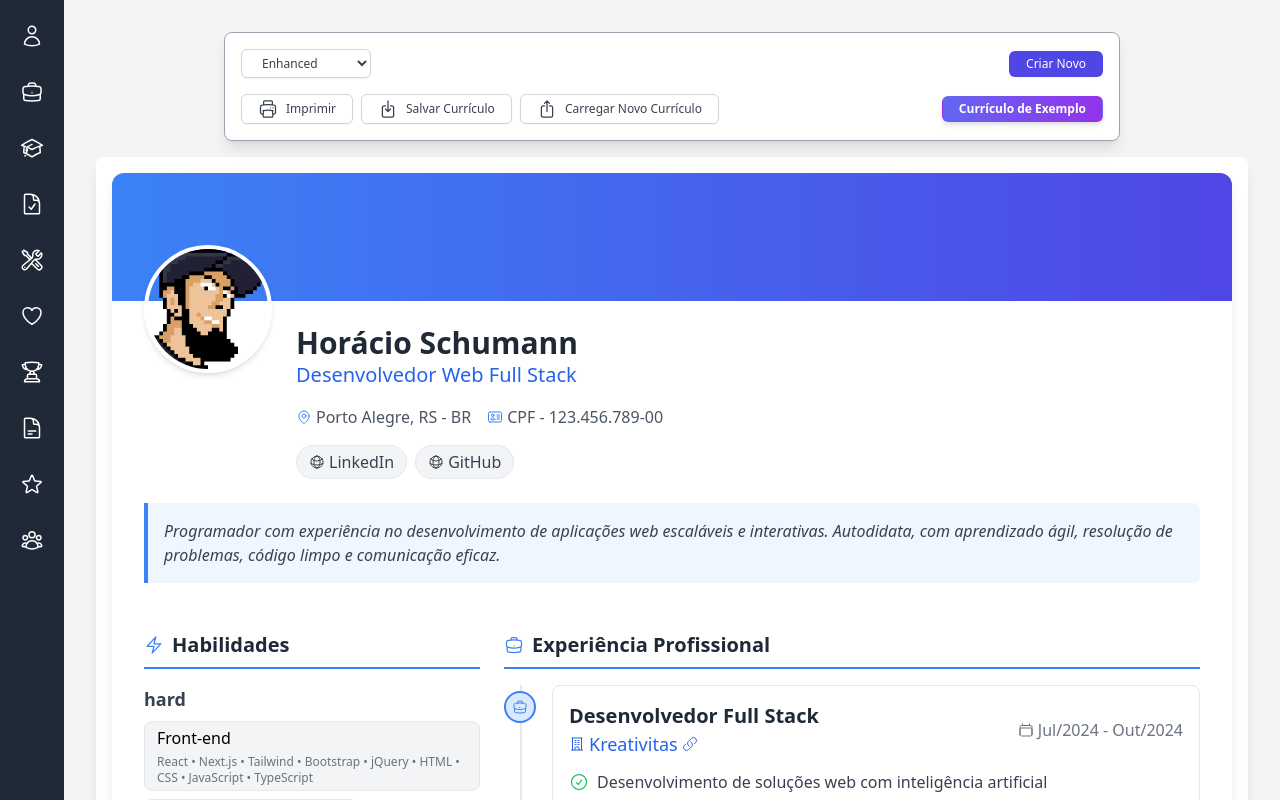
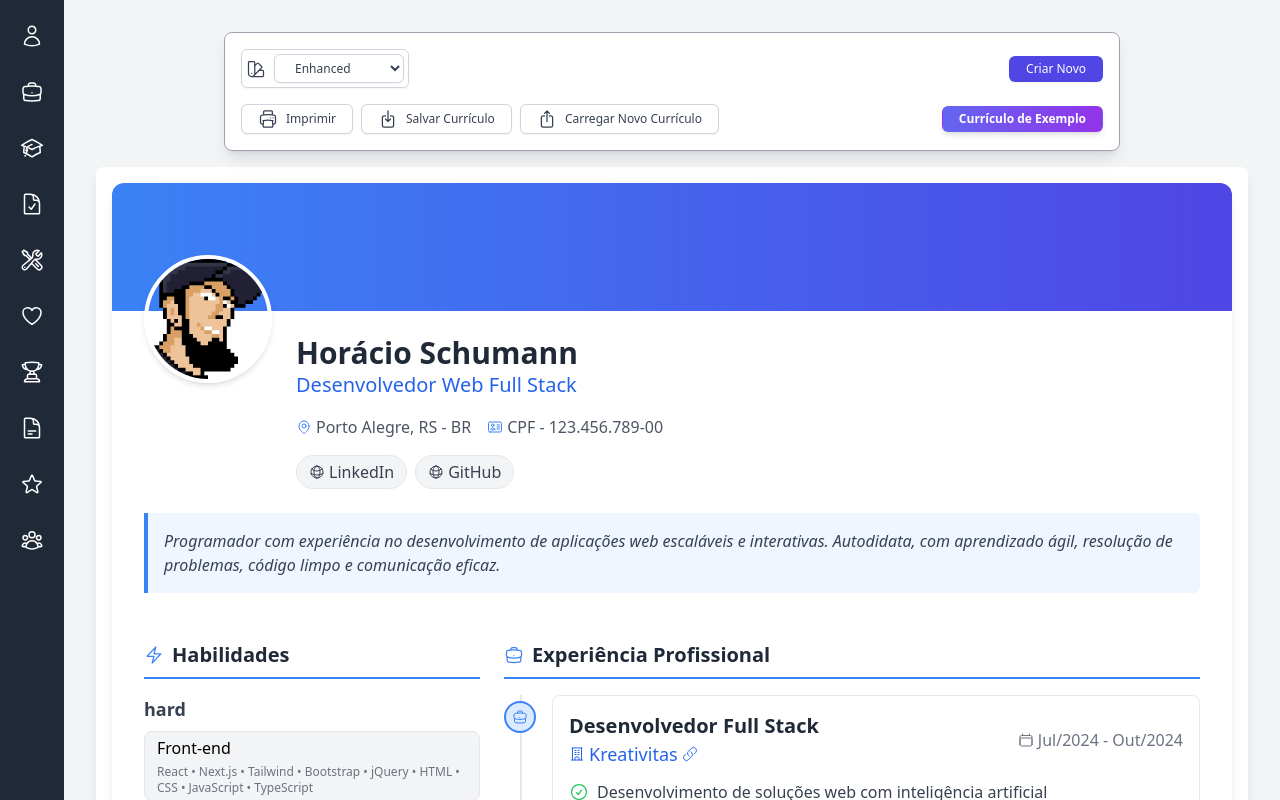
Before and after one commit to horaciosdev/open-curriculum-reader, a Nuxt app: page / in a window 1280 px wide. Both pictures are taken after a click on the button "Veja o Currículo de Exemplo". Built offline with nearby package versions, Linux system fonts and the light colour scheme; a web font is replaced by a local one.

Commit message:
feat: define um limite de largura para o currículo e melhor a usabilidade da seleção de temas.

```diff
--- a/app.vue
+++ b/app.vue
@@ -35,12 +35,15 @@
 
           <div class="flex justify-between items-center mb-4">
             <!-- Selecione o tema -->
+            <div class="border border-gray-300 rounded-md shadow-sm flex items-center p-1">
+              <SwatchIcon class="inline h-5 w-5 text-gray-700 mr-2" />
               <select v-model="selectedThemeId"
                 class="inline-flex items-center px-4 py-1 border border-gray-300 rounded-md shadow-sm text-xs font-medium text-gray-700 bg-white hover:bg-gray-50 focus:outline-none focus:ring-2 focus:ring-indigo-500">
                 <option v-for="theme in themes" :key="theme.id" :value="theme.id">
                   {{ theme.name }}
                 </option>
               </select>
+            </div>
 
             <button @click="createNewCurriculum"
               class="inline-flex items-center px-4 py-1 border border-transparent rounded-md shadow-sm text-xs font-medium text-white bg-indigo-600 hover:bg-indigo-700">
@@ -77,7 +80,7 @@
 
         </div>
 
-        <div class="max-w-8xl mx-auto bg-white shadow-lg rounded-lg overflow-hidden p-4">
+        <div class="max-w-7xl mx-auto bg-white shadow-lg rounded-lg overflow-hidden p-4">
           <template v-if="curriculum">
             <!-- Preview do currículo -->
             <CurriculumPreview :curriculum="curriculum" :themeComponent="currentThemeComponent" />
@@ -136,6 +139,8 @@ import {
   ArrowDownOnSquareIcon,
   PrinterIcon,
   PlusIcon,
+  SwatchIcon,
+  ArrowLeftIcon,
   DocumentArrowDownIcon
 } from '@heroicons/vue/24/outline'
 
```
Lines whose indentation alone changed are shown as unchanged.
